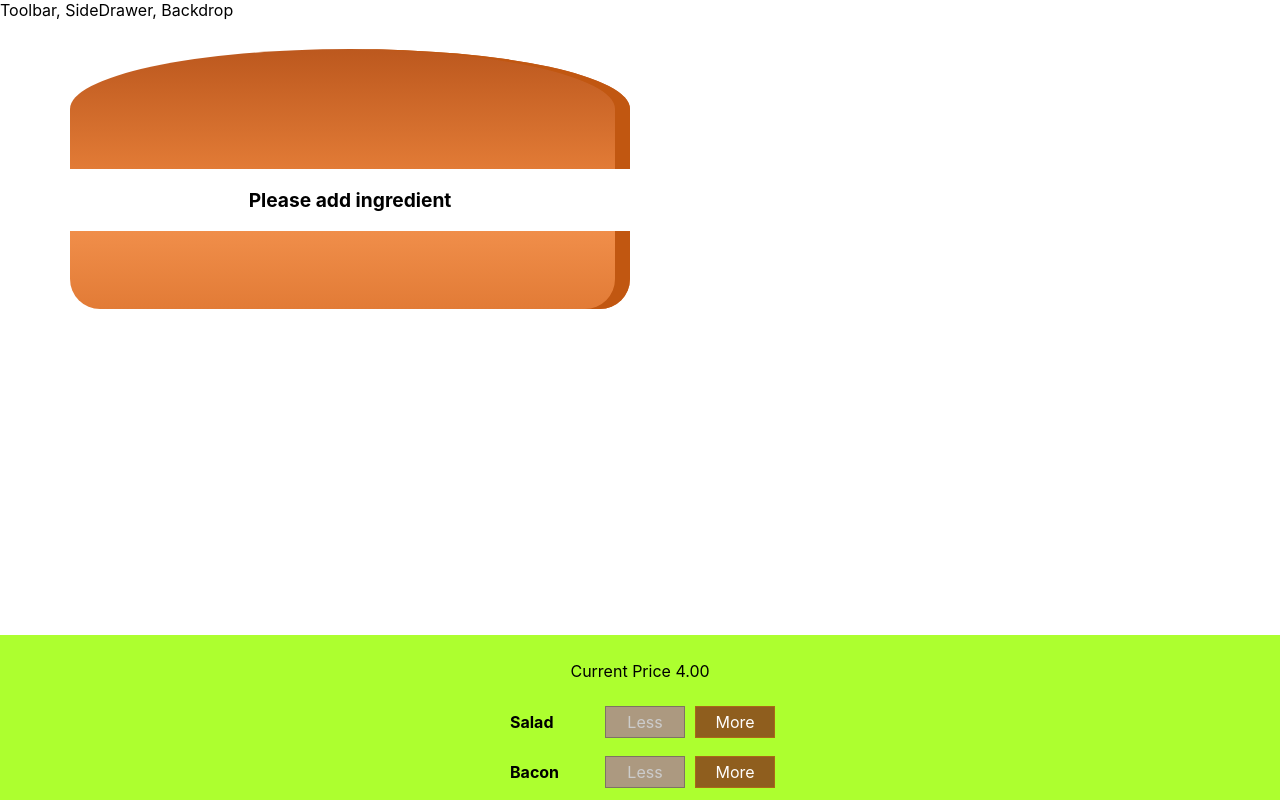
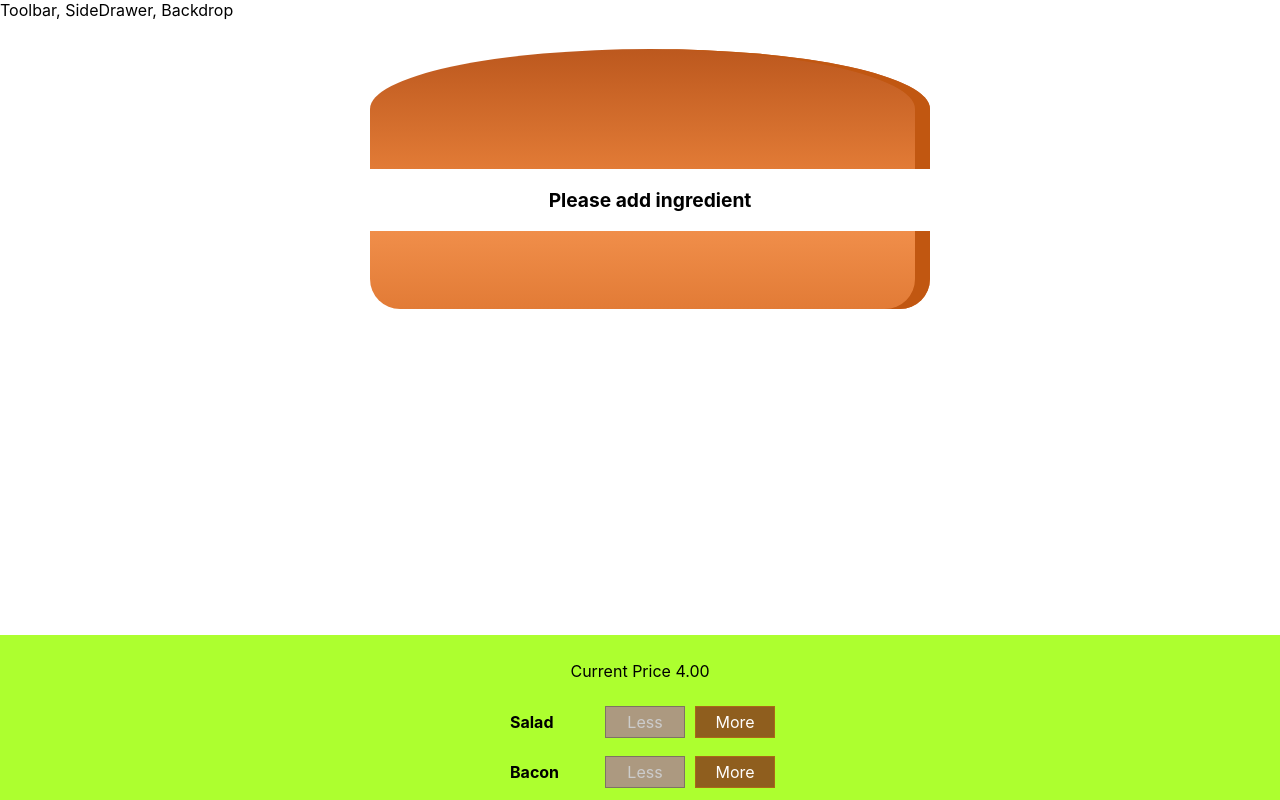
Before and after one commit to kofi-sammy/BurgerApp, a React (Create React App) app: page / in a window 1280 px wide. Shown: the top 800 px of the page. Built offline with nearby package versions, Linux system fonts and the light colour scheme.

Commit message:
Modification of the burger.css to adjust the burger on the page

```diff
--- a/src/components/Burger/Burger.module.css
+++ b/src/components/Burger/Burger.module.css
@@ -1,10 +1,11 @@
 .Burger {
     width: 100%;
-    height: 250px;
+    height: 750px;
     overflow: hidden;
     text-align: center;
     font-weight:bold;
     font-size: 1.2rem;
+    margin-left: 300px;
 }
 
 @media(min-width: 500px) and (min-height: 400px) {
```
